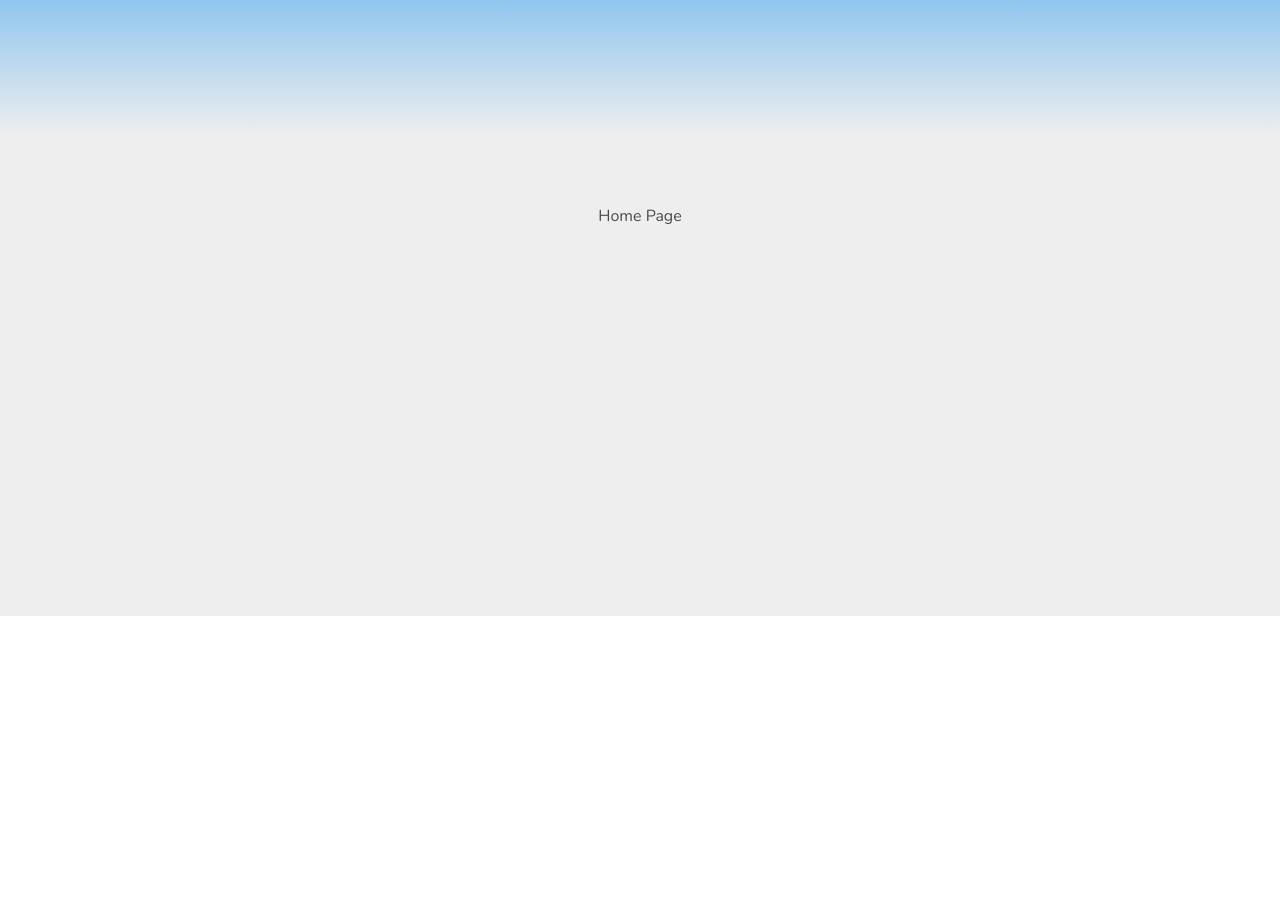
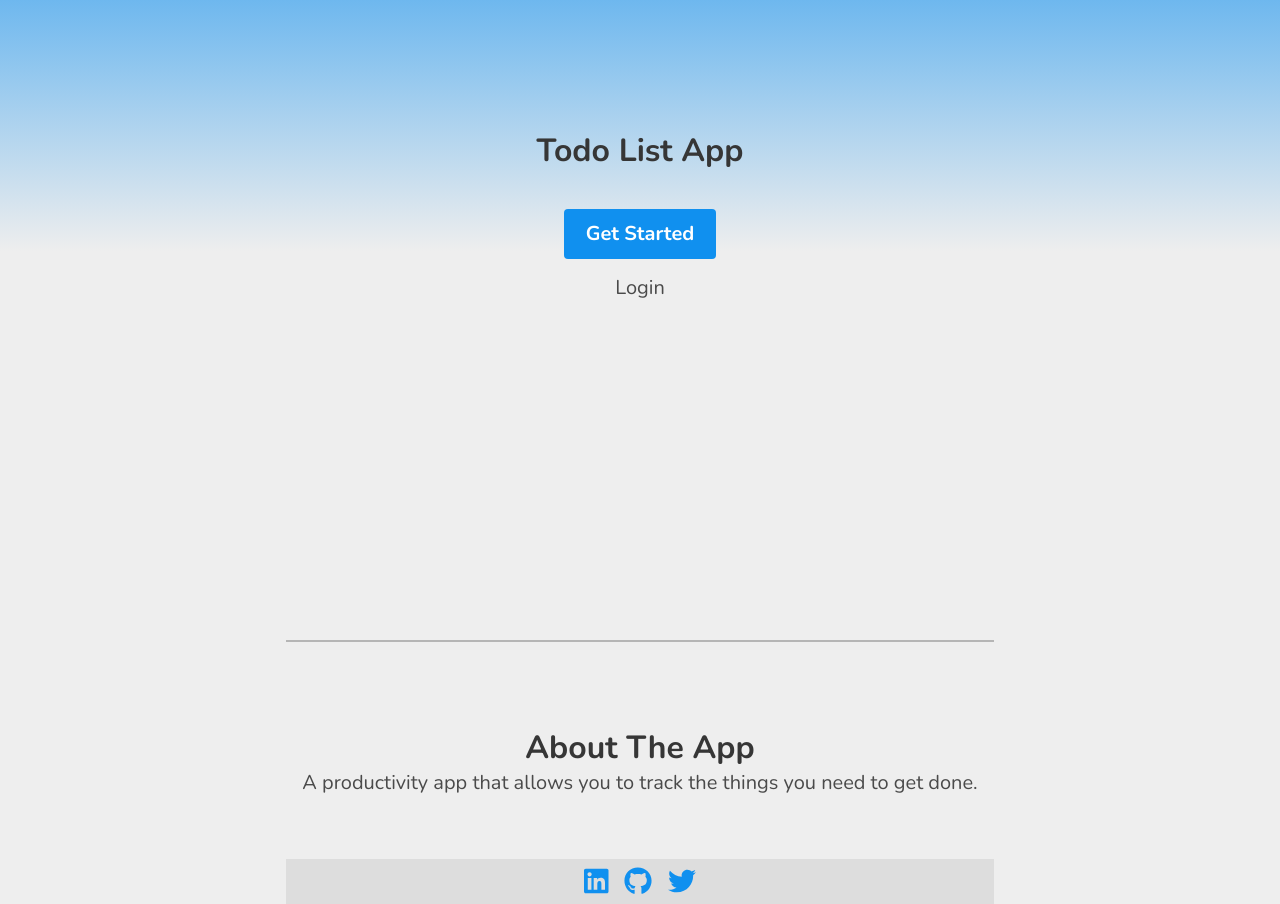
Before and after one commit to STLnick/todo-list, a React (Create React App) app: page / in a window 1280 px wide. Shown: the part 240-1144 px from the top of the page. Before the commit the page ends 856 px from the top, so only its background shows below. Built offline with nearby package versions, Linux system fonts and the light colour scheme.

Commit message:
:sparkles: Complete structure of the Home view

```diff
--- a/src/views/Home.js
+++ b/src/views/Home.js
@@ -1,5 +1,59 @@
 import React from 'react'
+import { Link } from 'react-router-dom'
+import { FontAwesomeIcon } from '@fortawesome/react-fontawesome'
+import { faGithub } from '@fortawesome/free-brands-svg-icons'
+import { faLinkedin } from '@fortawesome/free-brands-svg-icons'
+import { faTwitter } from '@fortawesome/free-brands-svg-icons'
 
 export const Home = () => {
-  return <h2>Home Page</h2>
+
+
+  return <div>
+    <section className="hero is-fullheight">
+      <div className="hero-body">
+        <div className="container">
+          <h1 className="title">
+            Todo List App
+          </h1>
+          <Link
+            class="button is-primary is-size-5 has-text-weight-bold cta-button"
+            to='/register'>
+            Get Started
+          </Link>
+          <h2 className="subtitle">
+            Login
+          </h2>
+        </div>
+      </div>
+    </section>
+    <hr className="has-background-grey-light" />
+    <section className="about section has-text-centered">
+      <h2 className="title">About The App</h2>
+      <h3 className="subtitle">
+        A productivity app that allows you to track the things you need to get done.
+      </h3>
+    </section>
+    <footer className="footer">
+      <div className="footer-content content has-text-centered">
+        <a
+          href="linkedin.com"
+          target="_blank"
+          rel="noopener noreferrer">
+          <FontAwesomeIcon icon={faLinkedin} size="lg" />
+        </a>
+        <a
+          href="github.com"
+          target="_blank"
+          rel="noopener noreferrer">
+          <FontAwesomeIcon icon={faGithub} size="lg" />
+        </a>
+        <a
+          href="twitter.com"
+          target="_blank"
+          rel="noopener noreferrer">
+          <FontAwesomeIcon icon={faTwitter} size="lg" />
+        </a>
+      </div>
+    </footer>
+  </div>
 }
```
